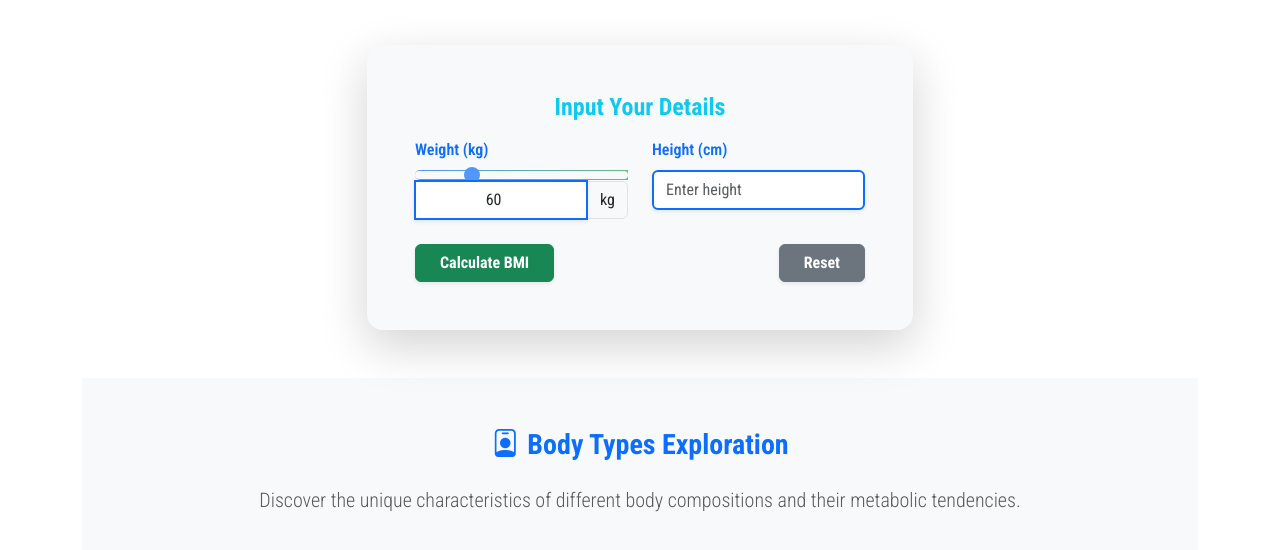
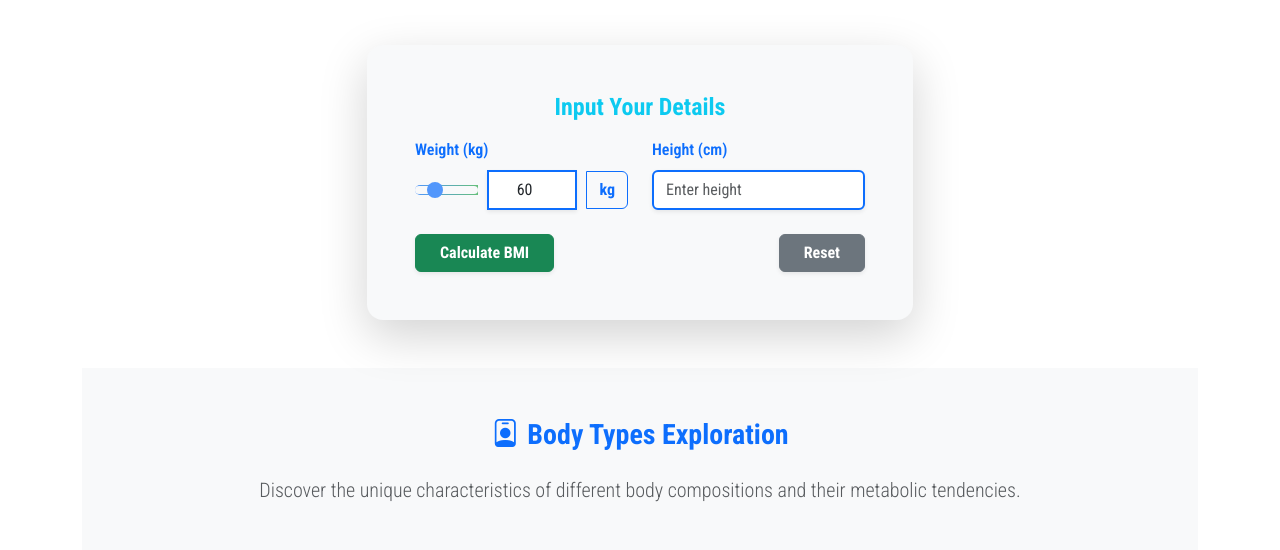
Before and after one commit to RandyParker7/FRONTEND_UAS_LIFESTYLE, a website: page index.html at #/bmi in a window 1280 px wide. Shown: the part 227-777 px from the top of the page. Drawn offline with nearby package versions, Linux system fonts and the light colour scheme; some packages are replaced by stand-ins of ours; a web font is replaced by a local one.

Commit message:
Bmi slidebar

```diff
--- a/css/style.css
+++ b/css/style.css
@@ -481,6 +481,23 @@ input[type="range"]:hover {
     box-shadow: 0 15px 30px rgba(0,0,0,0.15) !important;
     transform: translateY(-15px);
 }
+.input-group {
+    display: flex;
+    align-items: center;
+    gap: 10px;
+}
+
+.form-range {
+    flex: 1;
+}
+
+.input-group-text {
+    background-color: #e9ecef;
+    border: 1px solid var(--primary-color);
+    font-weight: bold;
+    color: var(--primary-color);
+}
+
 @keyframes fadeIn {
     from { opacity: 0; transform: scale(0.9); }
     to { opacity: 1; transform: scale(1); }
--- a/views/bmi.html
+++ b/views/bmi.html
@@ -18,11 +18,9 @@
                     <div class="row g-4">
                         <div class="col-md-6">
                             <label for="weight" class="form-label fw-semibold text-primary">Weight (kg)</label>
-                            <div class="input-group align-items-center">
-                                <input type="range" id="weight" class="form-range" min="30" max="150" ng-model="weight"
-                                    ng-change="calculateBMI()">
-                                <input type="number" class="form-control text-center shadow-sm" min="30" max="150"
-                                    ng-model="weight" ng-change="calculateBMI()" placeholder="Type weight">
+                            <div class="input-group">
+                                <input type="range" id="weight" class="form-range" min="30" max="150" ng-model="weight" ng-change="calculateBMI()">
+                                <input type="number" class="form-control text-center shadow-sm" min="30" max="150" ng-model="weight" ng-change="calculateBMI()" placeholder="Type weight">
                                 <span class="input-group-text bg-light">kg</span>
                             </div>
                         </div>
```
